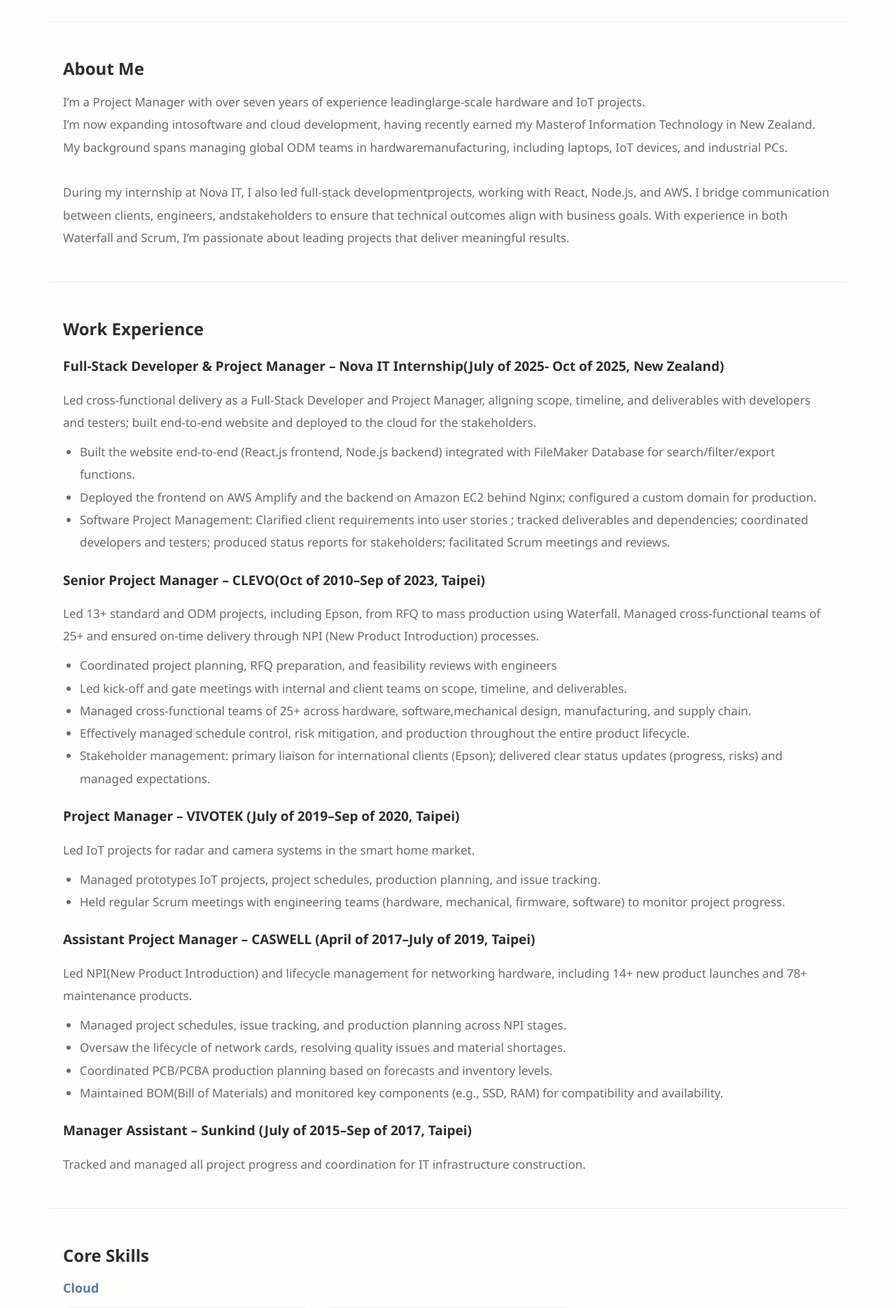
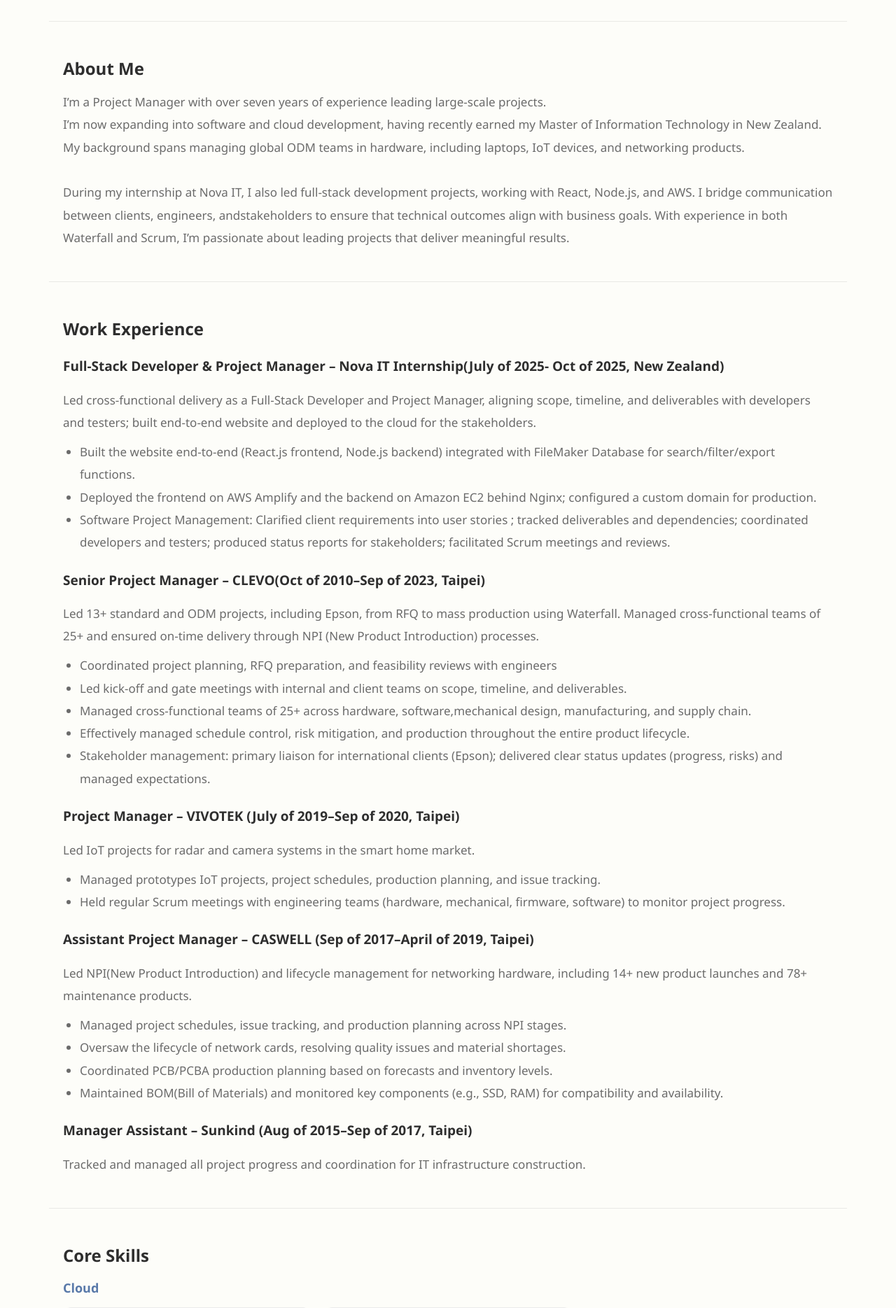
Before and after one commit to hinait/cloud-resume-frontend, a React (Create React App) app: page / in a window 1280 px wide. Shown: the part 460-2329 px from the top of the page at 70% size. Built offline with nearby package versions, Linux system fonts and the light colour scheme; no server answers.

Commit message:
modify cv content

```diff
--- a/src/pages/ResumePage.js
+++ b/src/pages/ResumePage.js
@@ -52,7 +52,7 @@ const SKILL_GROUPS = [
     ],
   },
   {
-    category: "Project & Team",
+    category: "Project & Soft Skills",
     skills: [
       { label: "Project Management", icon: ClipboardList },
       { label: "Framework: Waterfall / Scrum", icon: Repeat },
@@ -219,10 +219,10 @@ const cancelResumeDownload = () => {
 <div className="resume-section">
   <h2 className="h2">About Me</h2>
   <p className="lead">
-    I’m a Project Manager with over seven years of experience leadinglarge-scale hardware and IoT projects.<br />
-    I’m now expanding intosoftware and cloud development, having recently earned my Masterof Information Technology in New Zealand.<br />
-    My background spans managing global ODM teams in hardwaremanufacturing, including laptops, IoT devices, and industrial PCs.<br /><br />
-    During my internship at Nova IT, I also led full-stack developmentprojects, working with React, Node.js, and AWS.
+    I’m a Project Manager with over seven years of experience leading large-scale projects.<br />
+    I’m now expanding into software and cloud development, having recently earned my Master of Information Technology in New Zealand.<br />
+    My background spans managing global ODM teams in hardware, including laptops, IoT devices, and networking products.<br /><br />
+    During my internship at Nova IT, I also led full-stack development projects, working with React, Node.js, and AWS.
 
     I bridge communication between clients, engineers, andstakeholders to ensure that technical outcomes align with business goals.
     With experience in both Waterfall and Scrum, I’m passionate about leading projects that deliver meaningful results.<br />
@@ -264,7 +264,7 @@ chain.</li>
       <li>Held regular Scrum meetings with engineering teams (hardware, mechanical, firmware, software) to monitor
 project progress.</li>
     </ul>
-     <strong>Assistant Project Manager – CASWELL (April of 2017–July of 2019, Taipei)</strong>
+     <strong>Assistant Project Manager – CASWELL (Sep of 2017–April of 2019, Taipei)</strong>
     Led NPI(New Product Introduction) and lifecycle management for networking hardware, including 14+ new
 product launches and 78+ maintenance products.
        <ul style={{ marginTop: "0.6rem", paddingLeft: "1.5rem", lineHeight: "1.8" }}>
@@ -274,7 +274,7 @@ product launches and 78+ maintenance products.
       <li>Maintained BOM(Bill of Materials) and monitored key components (e.g., SSD, RAM) for compatibility and
 availability.</li>
     </ul>
-    <strong>Manager Assistant – Sunkind (July of 2015–Sep of 2017, Taipei)</strong>
+    <strong>Manager Assistant – Sunkind (Aug of 2015–Sep of 2017, Taipei)</strong>
     Tracked and managed all project progress and coordination for IT infrastructure construction.
   </p>
 </div>
```
